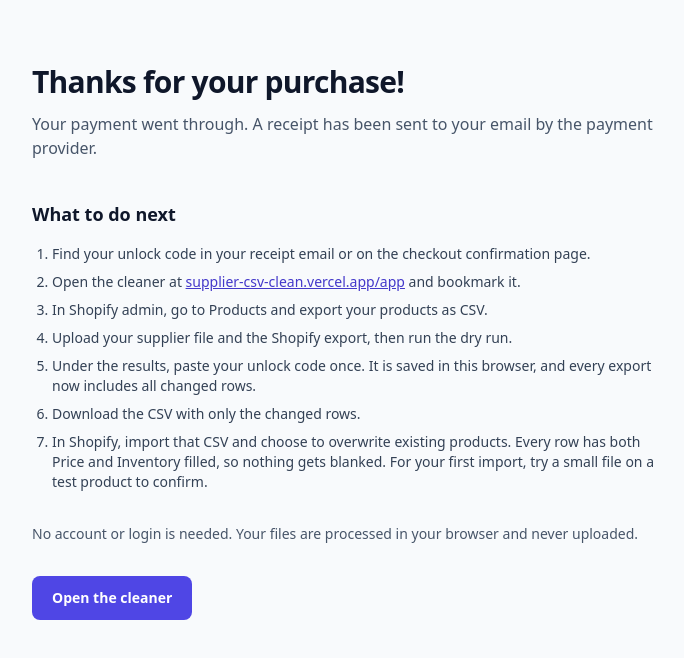
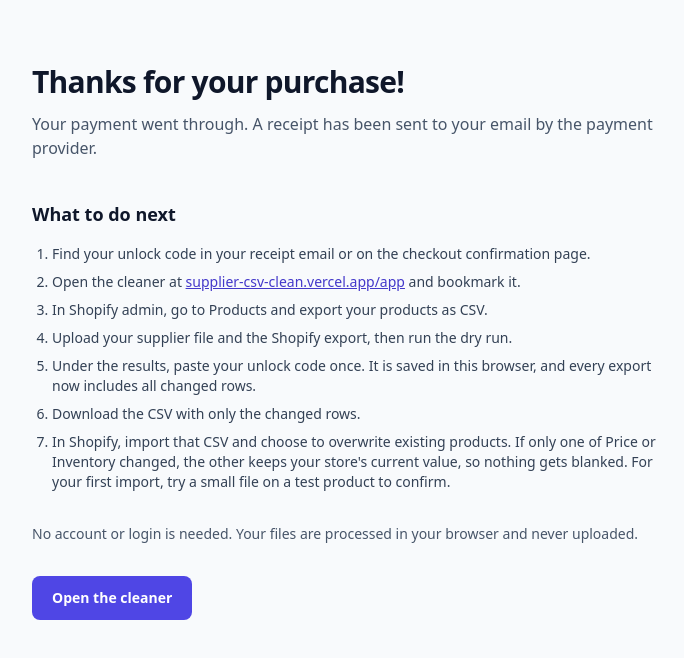
Before and after one commit to Ryan4N72/supplier-csv-clean, a Next.js app: page /success in a window 1280 px wide. Shown: the top 658 px of the page, without its empty margins (296-980 px from the left). Built offline with nearby package versions, Linux system fonts and the light colour scheme; no server answers.

Commit message:
Accurate copy for filled price/inventory; test-product tip

```diff
--- a/src/app/app/page.tsx
+++ b/src/app/app/page.tsx
@@ -458,9 +458,10 @@ export default function CleanerPage() {
           <p className="mt-2">
             It does not connect to the Shopify API and does not create new products. The
             export only contains Handle, Title, Option, Variant SKU, Variant Price and
-            Variant Inventory Qty. Both Price and Inventory are always filled: if only one
-            changed, the other keeps your store&apos;s current value, so an overwrite import
-            never clears it.
+            Variant Inventory Qty. If only price or only inventory changed, the other column
+            is filled with your store&apos;s current value, so an overwrite import never
+            clears it (a cell that is already blank in your store stays blank). Try your
+            first import on a test product.
           </p>
         </details>
       </footer>
--- a/src/app/success/page.tsx
+++ b/src/app/success/page.tsx
@@ -38,8 +38,9 @@ export default function SuccessPage() {
         </li>
         <li>Download the CSV with only the changed rows.</li>
         <li>
-          In Shopify, import that CSV and choose to overwrite existing products. Every row
-          has both Price and Inventory filled, so nothing gets blanked. For your first
+          In Shopify, import that CSV and choose to overwrite existing products. If only one of
+          Price or Inventory changed, the other keeps your store&apos;s current value, so
+          nothing gets blanked. For your first
           import, try a small file on a test product to confirm.
         </li>
       </ol>
```
